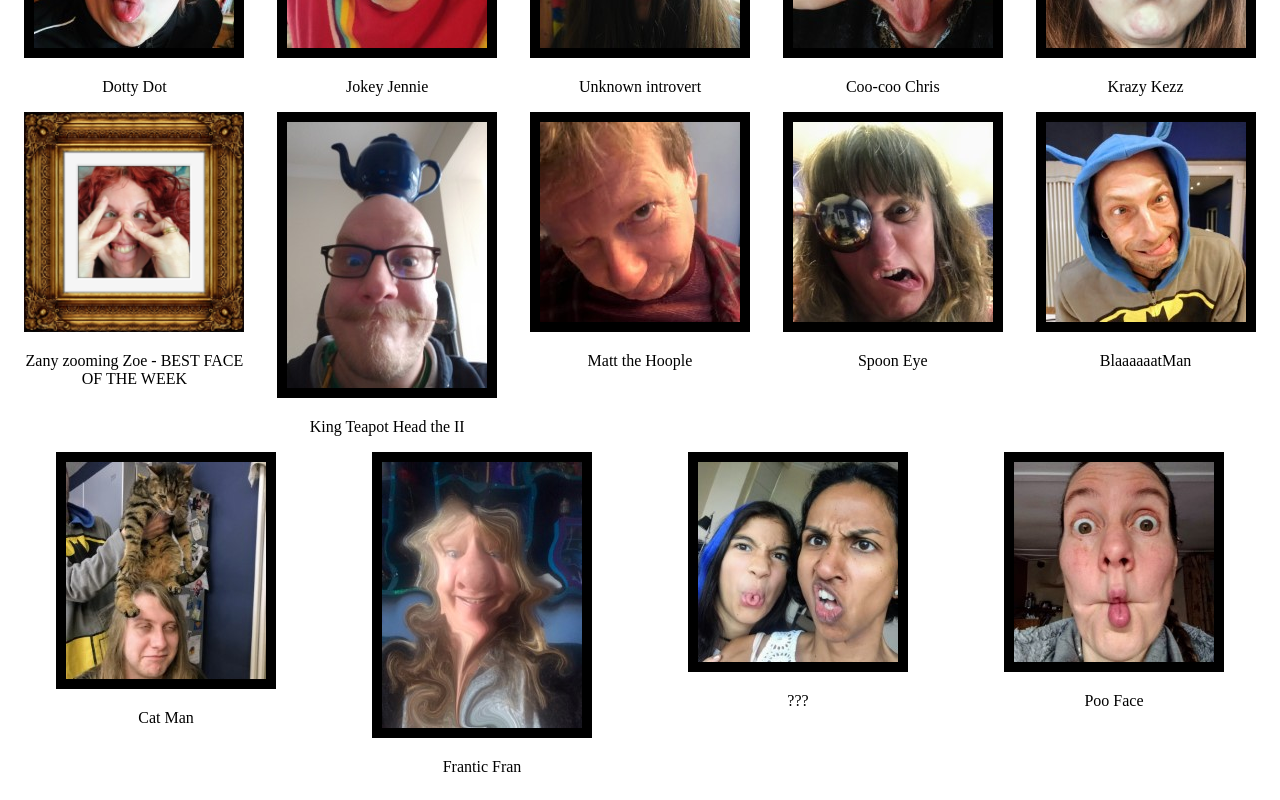
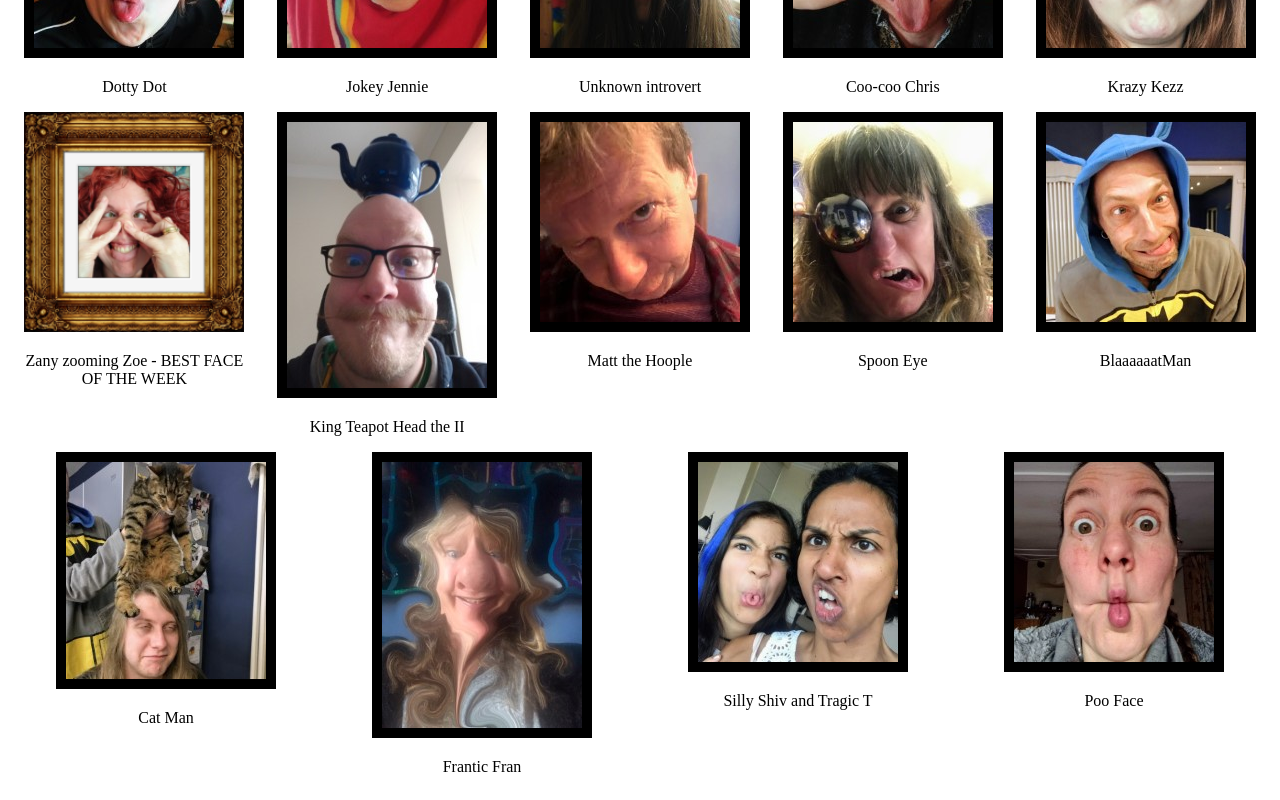
Before and after one commit to chrisdennett/silly-faces-of-ulverston, a website: page index.html in a window 1280 px wide. Shown: the part 392-1192 px from the top of the page. Drawn offline with Linux system fonts and the light colour scheme.

Commit message:
shiv names

```diff
--- a/index.html
+++ b/index.html
@@ -112,7 +112,7 @@
       </div>
       <div class="face-card">
         <img src="images/small/Shiv-1_200x200.jpg" />
-        <p>???</p>
+        <p>Silly Shiv and Tragic T</p>
       </div>
       <div class="face-card">
         <img src="images/small/pooface_200x200.jpeg">
```
